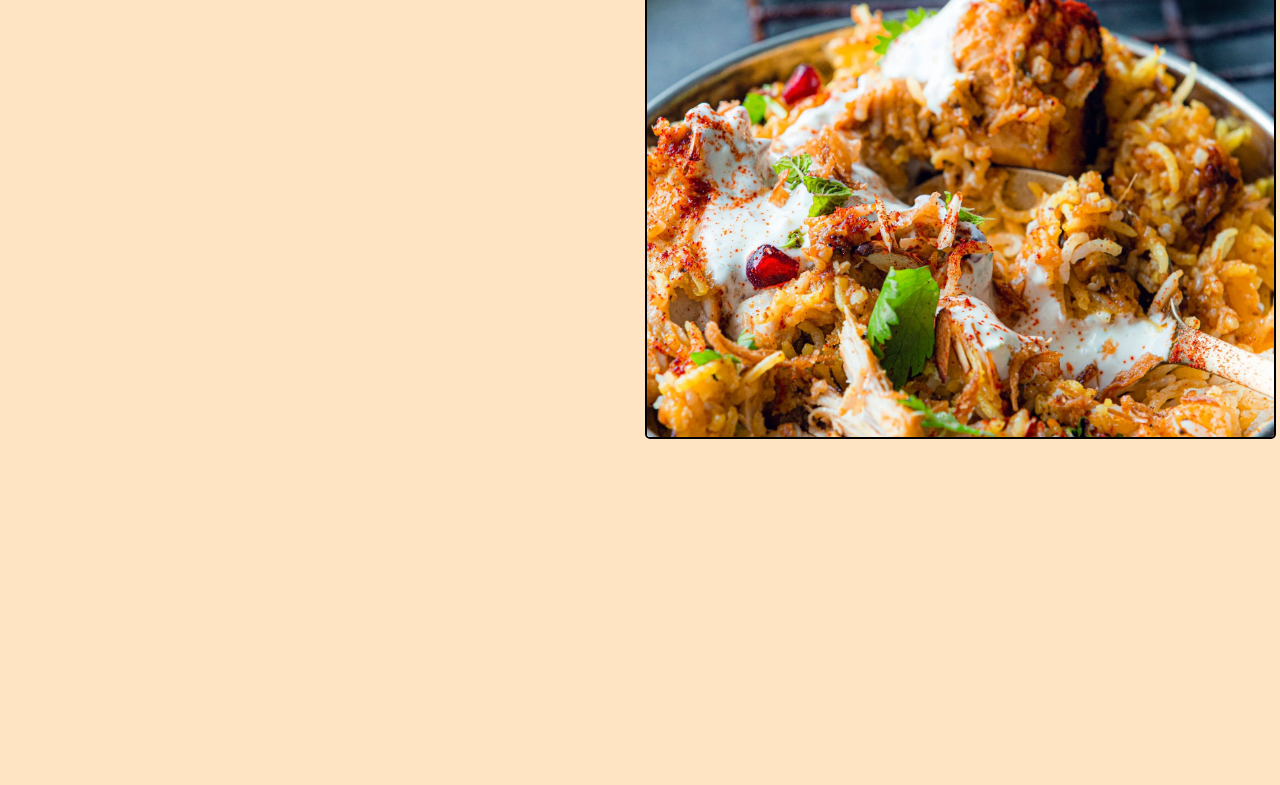
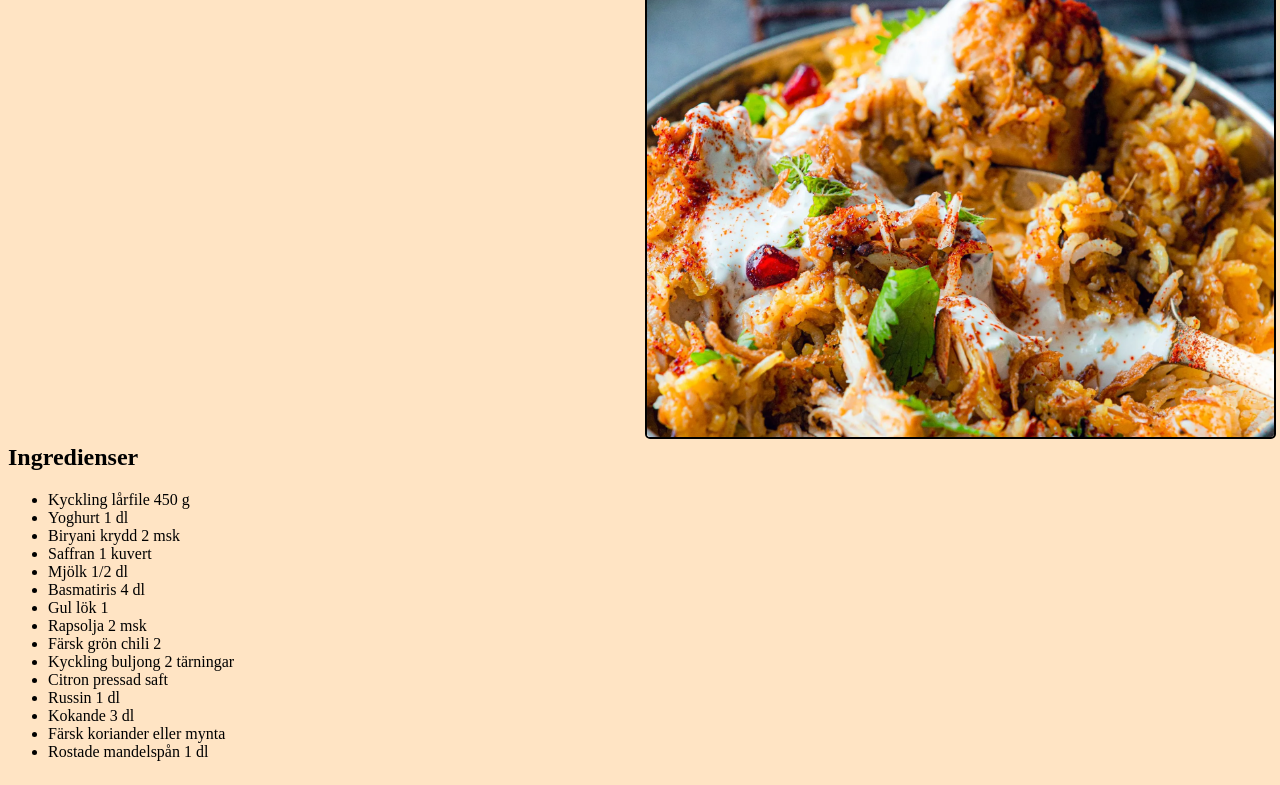
Before and after one commit to TE22A-Aoyon-Mir/Web-projekt-1, a plain HTML site: page index.html in a window 1280 px wide. Shown: the part 89-874 px from the top of the page. Before the commit the page ends 800 px from the top, so only its background shows below. Drawn offline with Linux system fonts and the light colour scheme; a web font is replaced by a local one.

Commit message:
Lagt till main och i den en div med h2 och ul

```diff
--- a/index.html
+++ b/index.html
@@ -14,5 +14,27 @@
         <h1>Biriyani</h1>
     </header>
     <img src="./img/57de4ebd-d078-4083-b334-a9cea3d8fc7f.webp" alt="Biriyani">
+    <main>
+        <div>
+            <h2>Ingredienser</h2>
+            <ul>
+                <li>Kyckling lårfile 450 g</li>
+                <li>Yoghurt 1 dl</li>
+                <li>Biryani krydd 2 msk</li>
+                <li>Saffran 1 kuvert</li>
+                <li>Mjölk 1/2 dl</li>
+                <li>Basmatiris 4 dl</li>
+                <li>Gul lök 1</li>
+                <li>Rapsolja 2 msk</li>
+                <li>Färsk grön chili 2</li>
+                <li>Kyckling buljong 2 tärningar</li>
+                <li>Citron pressad saft</li>
+                <li>Russin 1 dl</li>
+                <li>Kokande 3 dl</li>
+                <li>Färsk koriander eller mynta</li>
+                <li>Rostade mandelspån 1 dl</li>
+            </ul>
+        </div>
+    </main>
 </body>
 </html>
```
